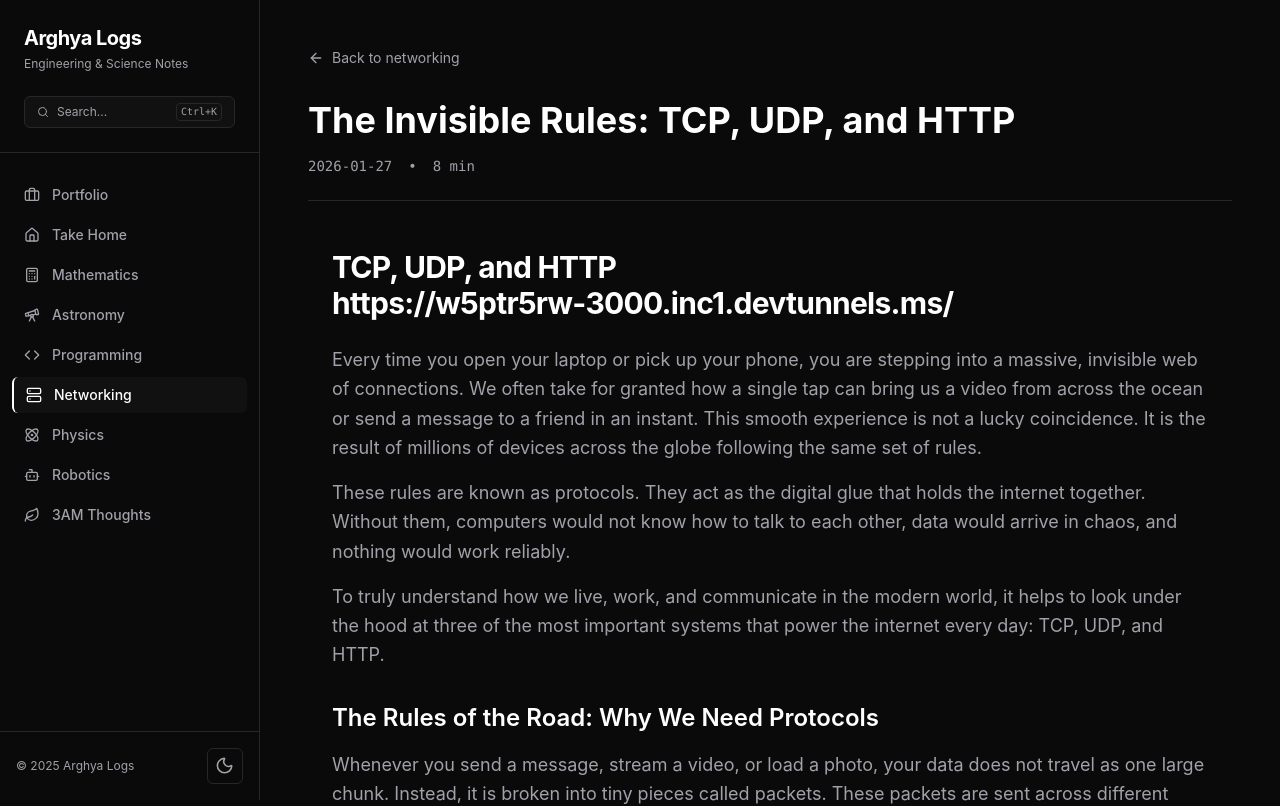
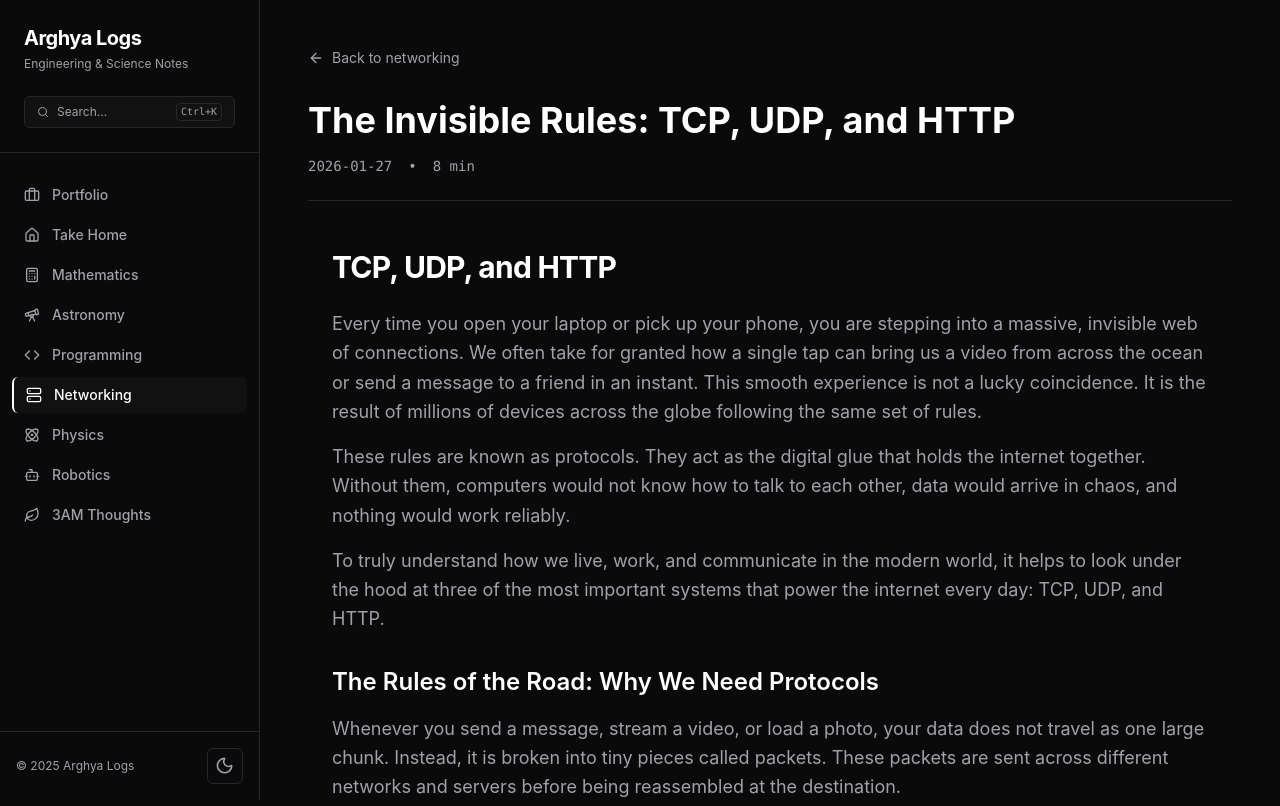
Before and after one commit to arghya-online/arghyalogs, a React (Vite) app: page /networking/tcp-udp-http-invisible-rules in a window 1280 px wide. Shown: the top 806 px of the page. Built offline with nearby package versions, Linux system fonts and the light colour scheme.

Commit message:
feat: add new blog post explaining TCP, UDP, and HTTP protocols.

```diff
--- a/src/blogs/tcpUdpHttp.jsx
+++ b/src/blogs/tcpUdpHttp.jsx
@@ -15,8 +15,6 @@ export default function BlogContent() {
         <article className="max-w-none mx-auto sm:px-6 text-text-primary">
             <h2 className="mt-12 mb-6 text-3xl font-bold tracking-tight text-text-primary">
                 TCP, UDP, and HTTP
-                <br />
-                https://w5ptr5rw-3000.inc1.devtunnels.ms/
             </h2>
 
             <p className="mb-4 text-lg leading-relaxed text-text-secondary">
```
